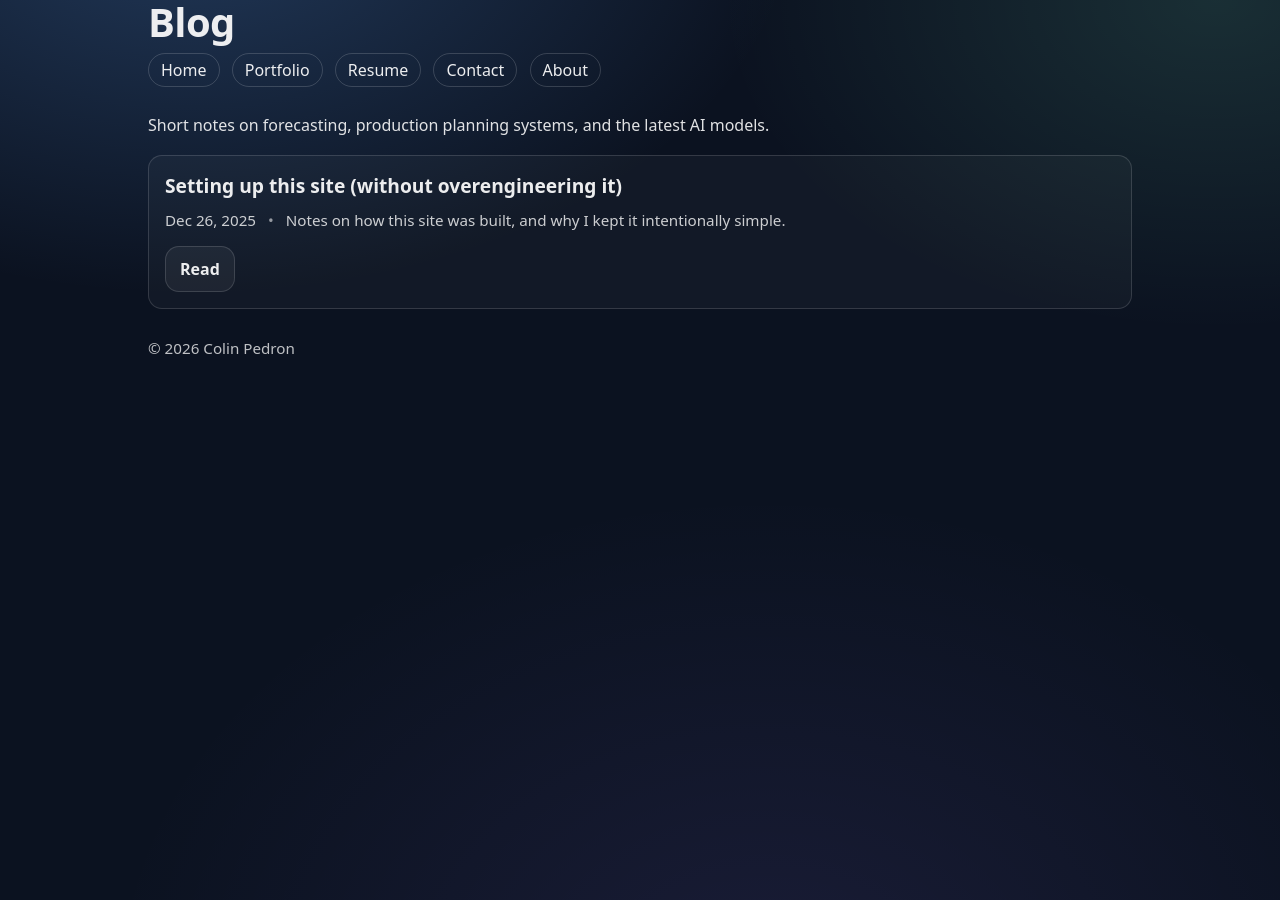
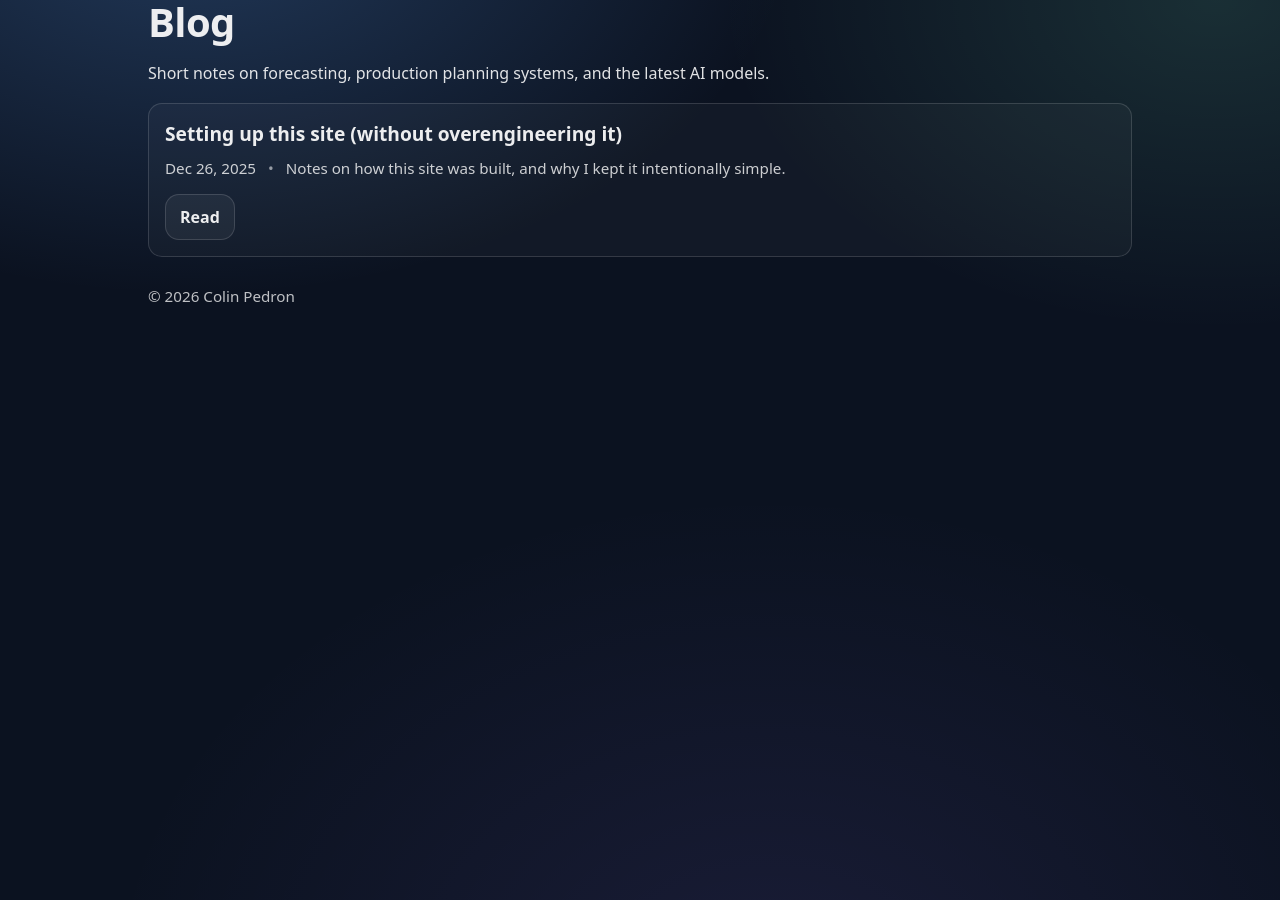
Before and after one commit to cpedron50-novaspear/colinpedron-site, a Jekyll site: the page built from blog/index.html, in a window 1280 px wide. Built offline with Jekyll 4.4.1, drawn with Linux system fonts in a browser that asks for light colours.

Commit message:
remove links from blog back to website.html

```diff
--- a/_layouts/default.html
+++ b/_layouts/default.html
@@ -14,11 +14,6 @@
         <h1>{{ page.h1 | default: page.title }}</h1>
 
         <nav>
-          <a href="/index.html">Home</a>
-          <a href="/portfolio.html">Portfolio</a>
-          <a href="/resume.html">Resume</a>
-          <a href="/contact.html">Contact</a>
-          <a href="/about.html">About</a>
         </nav>
       </header>
 
```
